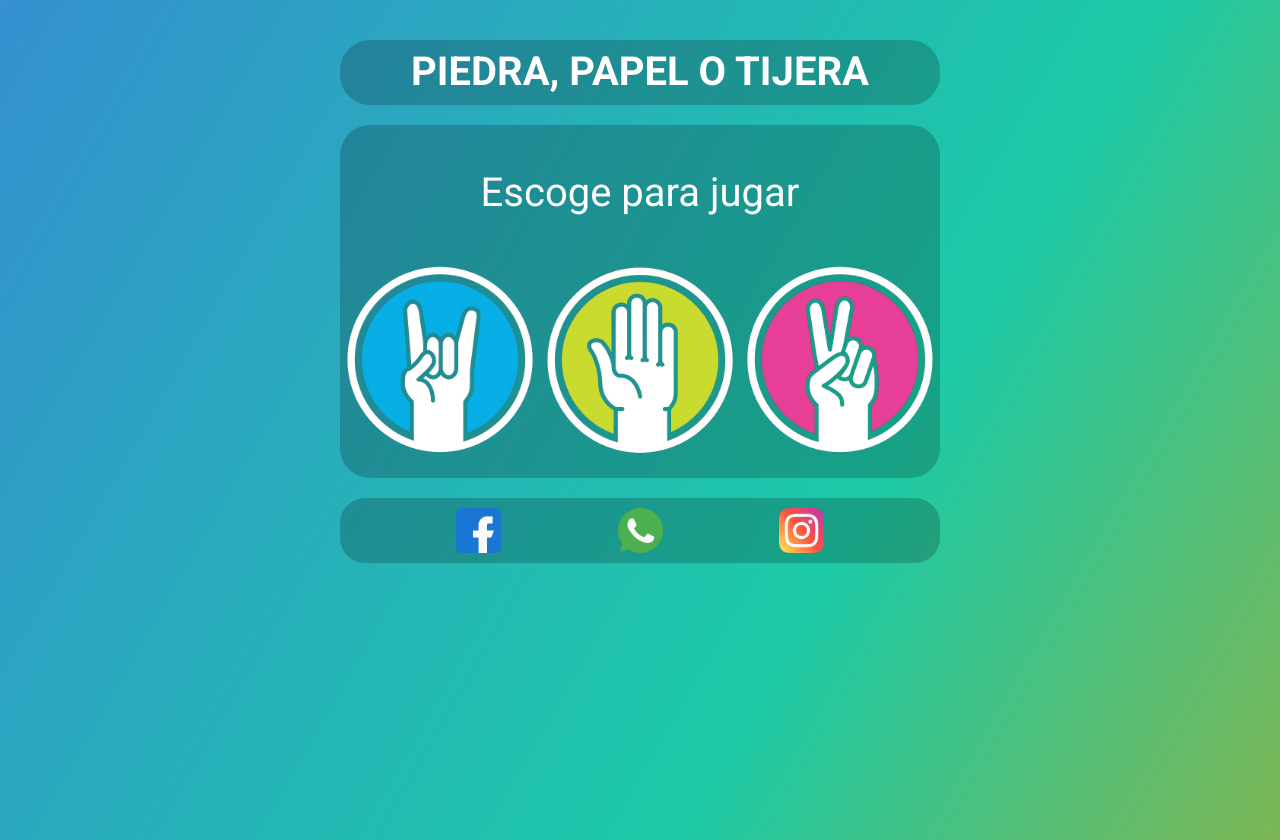
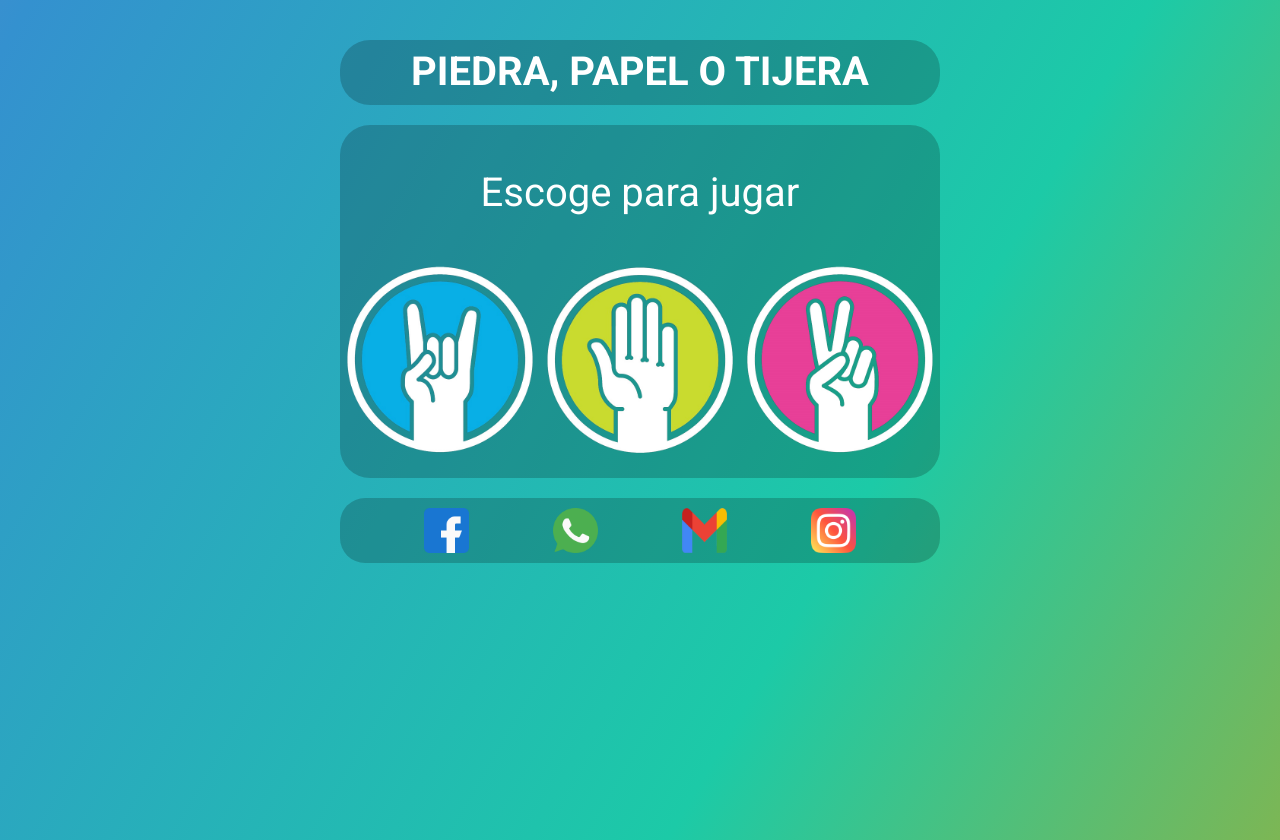
Before and after one commit to GastlyVirus/Piedra-Papel-o-Tijera, a plain HTML site: page index.html in a window 1280 px wide. Drawn offline with Linux system fonts and the light colour scheme.

Commit message:
Add icon gmail and <a> in html

```diff
--- a/index.html
+++ b/index.html
@@ -41,6 +41,8 @@
           src="Imagenes/iconofacebook.png" /></a>
       <a href="https://api.whatsapp.com/send?phone=5493815937820" target="_blank"><img class="socialMedia"
           src="Imagenes/iconowhatsapp.png" /></a>
+      <a href="mailto:gstnedgrdrch93@gmail.com" target="_blank"><img class="socialMedia"
+          src="Imagenes/iconogmail.png" /></a>
       <a href="https://www.instagram.com/gastonedgardorocha/" target="_blank"><img class="socialMedia"
           src="Imagenes/iconoinstagram.png" /></a>
     </div>
```
Also changed, not shown: Imagenes/iconogmail.png (added).
